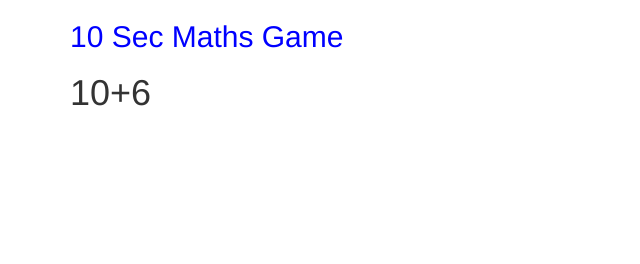
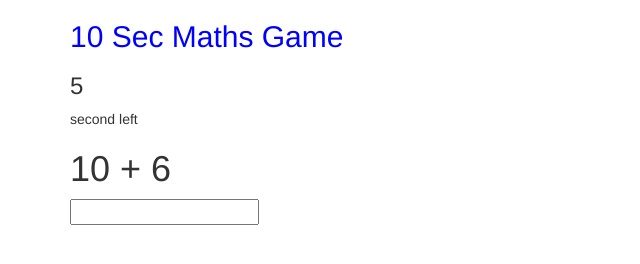
Before and after one commit to CSukalski/scaling-pancake, a plain HTML site: page index.html in a window 1280 px wide. Shown: the whole page, without its empty margins (0-640 px from the left). Drawn offline with nearby package versions, Linux system fonts and the light colour scheme.

Commit message:
timer function done

```diff
--- a/index.html
+++ b/index.html
@@ -15,7 +15,10 @@
       <div class="row">
         <div class="col-xs-12">
           <h2>10 Sec Maths Game</h2>
+          <h3 id="time-left"></h3>
+          <p>second left</p>
           <h1 id="equation"></h1>
+          <input id="user-input" type="number"/>
         </div>
       </div>
     </div>
--- a/index.js
+++ b/index.js
@@ -1,6 +1,7 @@
-// javascript
 $(document).ready(function(){
   var currentQuestion;
+  var timeLeft = 10;
+
 
   var randomNumberGenerator = function (size) {
     return Math.ceil(Math.random() * size);
@@ -12,12 +13,37 @@ var questionGenerator = function () {
     var num2 = randomNumberGenerator(10);
 
     question.answer = num1 + num2;
-  question.equation = String(num1) + "+" + String(num2);
+    question.equation = String(num1) + " + " + String(num2);
 
     return question;
   }
 
+  var renderNewQuestion = function () {
     currentQuestion = questionGenerator();
     $('#equation').text(currentQuestion.equation);
+  }
+
+  var checkAnswer = function (userInput, answer) {
+    if(userInput === answer) {
+      renderNewQuestion();
+      $('#user-input').val('');
+    }
+  }
+
+  $('#user-input').on('keyup', function () {
+    checkAnswer(Number($(this).val()), currentQuestion.answer);
+  });
+
+  renderNewQuestion();
+
+  var interval = setInterval(function () {
+    timeLeft--;
+    $('#time-left').text(timeLeft);
+    if (timeLeft === 0) {
+      clearInterval(interval);
+    }
+  }, 1000);
+
+
 
 });
```
Lines whose indentation alone changed are shown as unchanged.
